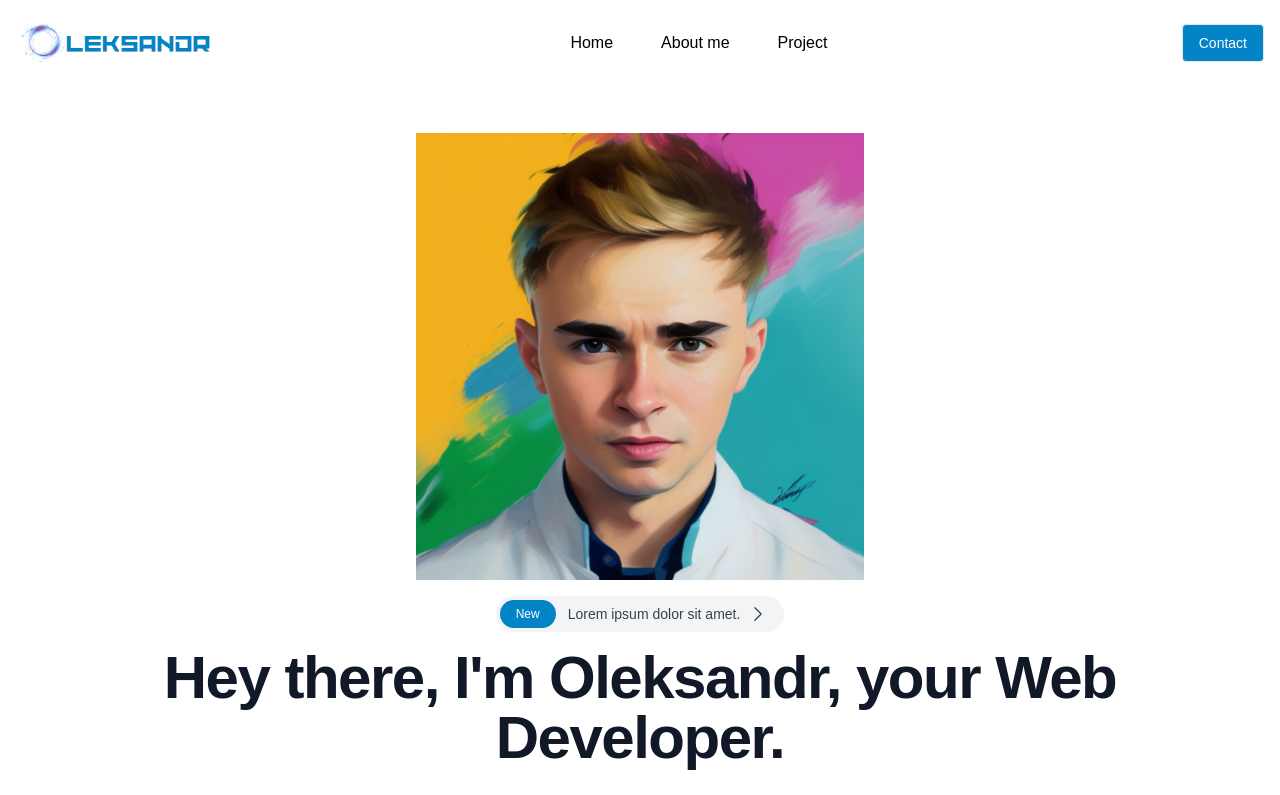
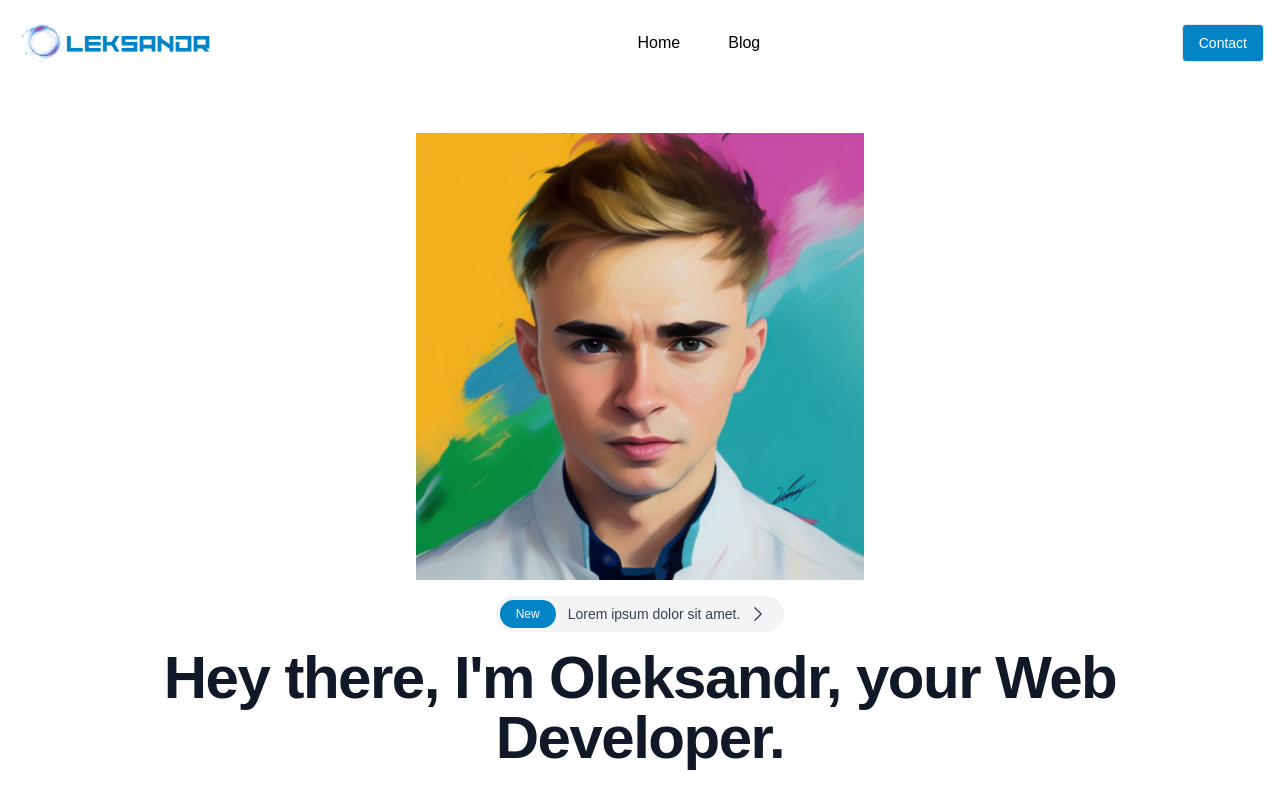
Before and after one commit to OleksandrOleksyuk/modern-portfolio, a React (Vite) app: page /home in a window 1280 px wide. Shown: the top 795 px of the page. Built offline with nearby package versions, Linux system fonts and the light colour scheme; a web font is replaced by a local one.

Commit message:
develop | create blog path and fix logo import

```diff
--- a/src/App.tsx
+++ b/src/App.tsx
@@ -1,7 +1,7 @@
 import React from "react";
 import { BrowserRouter, Route, Routes } from "react-router-dom";
 import { Navbar } from "@/components/";
-import { Home, Starter } from "./pages";
+import { Blog, Home, Starter } from "./pages";
 
 interface AppProps {
   // Definisci le props qui
@@ -15,6 +15,7 @@ const App: React.FC<AppProps> = () => {
         <Routes>
           <Route index element={<Starter />} />
           <Route path="home" element={<Home />} />
+          <Route path="blog" element={<Blog />} />
         </Routes>
       </main>
     </BrowserRouter>
--- a/src/assets/index.ts
+++ b/src/assets/index.ts
@@ -2,5 +2,6 @@ import HeroImage from "./hero.jpg";
 import Section1 from "./section-1.jpg";
 import Section2 from "./section-2.jpg";
 import Section3 from "./section-3.jpg";
+import logoWhite from "./oleksandr-logo-white.png";
 
-export { HeroImage, Section1, Section2, Section3 };
+export { HeroImage, Section1, Section2, Section3, logoWhite };
--- a/src/components/Navbar/Navbar.tsx
+++ b/src/components/Navbar/Navbar.tsx
@@ -1,7 +1,8 @@
 import React, { useState } from "react";
-import logoWhite from "../../assets/oleksandr-logo-white.png";
-import { navEl } from "../../constants";
-import { Button } from "..";
+import { Link } from "react-router-dom";
+import { navEl } from "@/constants/index";
+import { logoWhite } from "@/assets/index";
+import { Button } from "@/components/";
 import { Bars3BottomRightIcon, XMarkIcon } from "@heroicons/react/24/outline";
 
 const Navbar: React.FC = () => {
@@ -29,11 +30,11 @@ const Navbar: React.FC = () => {
         id="navbar-sticky"
       >
         <ul className="flex flex-col p-4 md:p-0 mt-4 font-medium border border-gray-100 rounded-lg bg-gray-50 md:space-x-8 rtl:space-x-reverse md:flex-row md:mt-0 md:border-0 md:bg-white">
-          {navEl.map((element) => (
-            <li key={element}>
-              <a href="#" aria-current="page" className="p-2 block">
-                {element}
-              </a>
+          {navEl.map(({ title, path }) => (
+            <li key={title}>
+              <Link to={path} aria-current="page" className="p-2 block">
+                {title}
+              </Link>
             </li>
           ))}
         </ul>
--- a/src/constants/index.ts
+++ b/src/constants/index.ts
@@ -3,7 +3,16 @@ import css from "../assets/stack/css.svg";
 import react from "../assets/stack/react.svg";
 import typescript from "../assets/stack/typescript.svg";
 
-export const navEl = ["Home", "About me", "Project"];
+export const navEl = [
+  {
+    path: "home",
+    title: "Home",
+  },
+  {
+    path: "blog",
+    title: "Blog",
+  },
+];
 
 export const projectEl = [
   {
--- /dev/null
+++ b/src/pages/Blog/Blog.tsx
@@ -0,0 +1,11 @@
+import React from "react";
+
+interface BlogProps {
+  // Definisci le props qui
+}
+
+const Blog: React.FC<BlogProps> = () => {
+  return <div>Blog</div>;
+};
+
+export default Blog;
--- a/src/pages/index.ts
+++ b/src/pages/index.ts
@@ -1,4 +1,5 @@
 import Starter from "./Start/Starter";
 import Home from "./Home/Home";
+import Blog from "./Blog/Blog";
 
-export { Starter, Home };
+export { Starter, Home, Blog };
```
